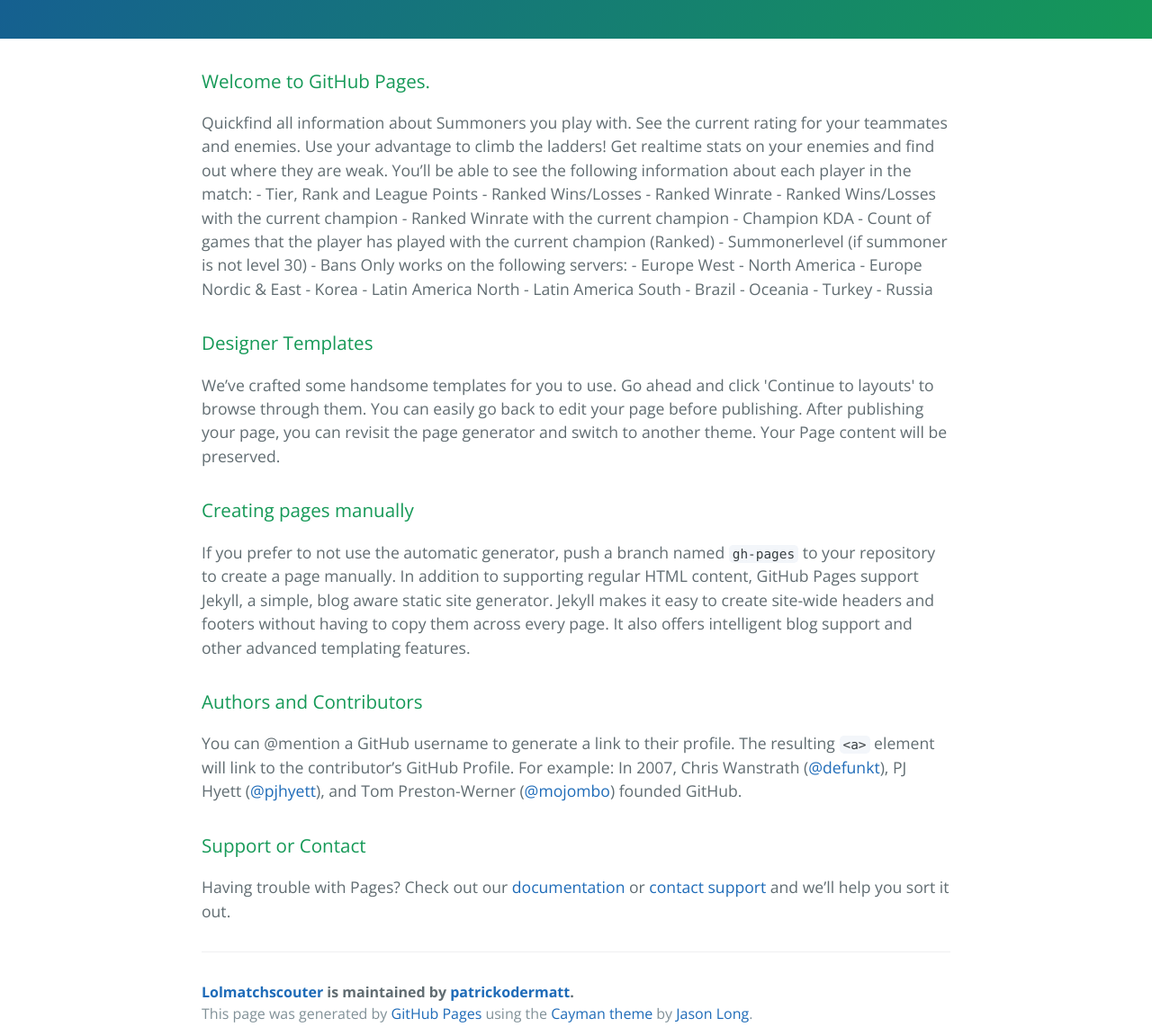
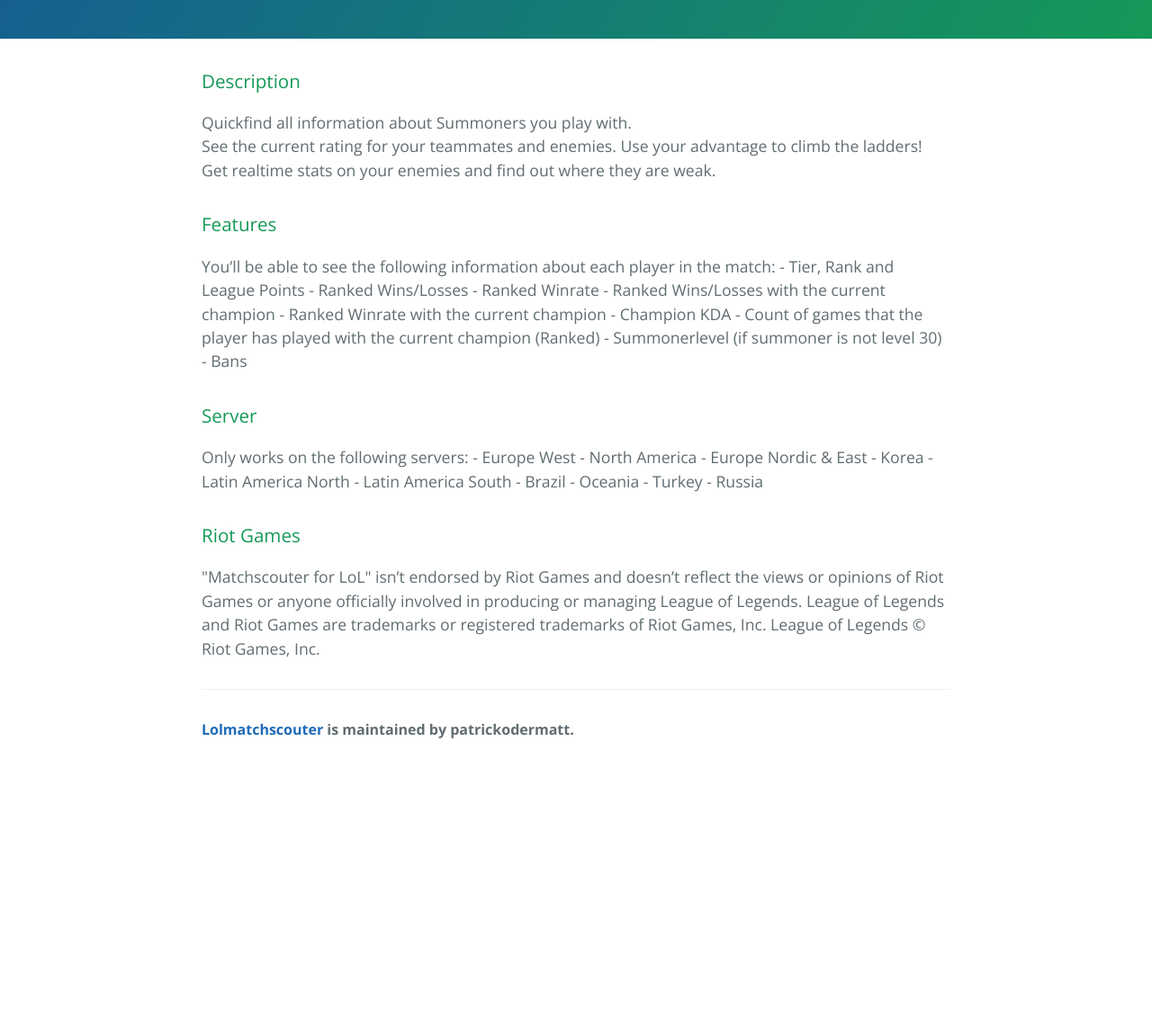
Before and after one commit to patrickodermatt/lolmatchscouter, a plain HTML site: page index.html in a window 1280 px wide. Shown: the part 340-1482 px from the top of the page at 90% size. After the commit the page ends 1195 px from the top, so only its background shows below. Drawn offline with nearby package versions, Linux system fonts and the light colour scheme.

Commit message:
Update index.html

```diff
--- a/index.html
+++ b/index.html
@@ -17,13 +17,13 @@
     </section>
 
     <section class="main-content">
-      <h3>
-<a id="welcome-to-github-pages" class="anchor" href="#welcome-to-github-pages" aria-hidden="true"><span aria-hidden="true" class="octicon octicon-link"></span></a>Welcome to GitHub Pages.</h3>
+<h3>Description</h3><p>
 
-<p>Quickfind all information about Summoners you play with.
-See the current rating for your teammates and enemies. Use your advantage to climb the ladders!
-Get realtime stats on your enemies and find out where they are weak.
+<p>Quickfind all information about Summoners you play with.<br />
+See the current rating for your teammates and enemies. Use your advantage to climb the ladders!<br />
+  Get realtime stats on your enemies and find out where they are weak.<br /></p>
 
+<h3>Features</h3><p>
 You’ll be able to see the following information about each player in the match:
 
 - Tier, Rank and League Points
@@ -34,9 +34,9 @@ You’ll be able to see the following information about each player in the match
 - Champion KDA
 - Count of games that the player has played with the current champion (Ranked)
 - Summonerlevel (if summoner is not level 30)
-- Bans
+        - Bans</p>
 
-
+        <h3>Server</h3><p>
 Only works on the following servers:
 - Europe West
 - North America
@@ -49,30 +49,10 @@ Only works on the following servers:
 - Turkey
 - Russia</p>
 
-<h3>
-<a id="designer-templates" class="anchor" href="#designer-templates" aria-hidden="true"><span aria-hidden="true" class="octicon octicon-link"></span></a>Designer Templates</h3>
-
-<p>We’ve crafted some handsome templates for you to use. Go ahead and click 'Continue to layouts' to browse through them. You can easily go back to edit your page before publishing. After publishing your page, you can revisit the page generator and switch to another theme. Your Page content will be preserved.</p>
-
-<h3>
-<a id="creating-pages-manually" class="anchor" href="#creating-pages-manually" aria-hidden="true"><span aria-hidden="true" class="octicon octicon-link"></span></a>Creating pages manually</h3>
-
-<p>If you prefer to not use the automatic generator, push a branch named <code>gh-pages</code> to your repository to create a page manually. In addition to supporting regular HTML content, GitHub Pages support Jekyll, a simple, blog aware static site generator. Jekyll makes it easy to create site-wide headers and footers without having to copy them across every page. It also offers intelligent blog support and other advanced templating features.</p>
-
-<h3>
-<a id="authors-and-contributors" class="anchor" href="#authors-and-contributors" aria-hidden="true"><span aria-hidden="true" class="octicon octicon-link"></span></a>Authors and Contributors</h3>
-
-<p>You can @mention a GitHub username to generate a link to their profile. The resulting <code>&lt;a&gt;</code> element will link to the contributor’s GitHub Profile. For example: In 2007, Chris Wanstrath (<a href="https://github.com/defunkt" class="user-mention">@defunkt</a>), PJ Hyett (<a href="https://github.com/pjhyett" class="user-mention">@pjhyett</a>), and Tom Preston-Werner (<a href="https://github.com/mojombo" class="user-mention">@mojombo</a>) founded GitHub.</p>
-
-<h3>
-<a id="support-or-contact" class="anchor" href="#support-or-contact" aria-hidden="true"><span aria-hidden="true" class="octicon octicon-link"></span></a>Support or Contact</h3>
-
-<p>Having trouble with Pages? Check out our <a href="https://help.github.com/pages">documentation</a> or <a href="https://github.com/contact">contact support</a> and we’ll help you sort it out.</p>
-
+      <h3>Riot Games</h3>
+      <p>"Matchscouter for LoL" isn’t endorsed by Riot Games and doesn’t reflect the views or opinions of Riot Games or anyone officially involved in producing or managing League of Legends. League of Legends and Riot Games are trademarks or registered trademarks of Riot Games, Inc. League of Legends © Riot Games, Inc.</p>
       <footer class="site-footer">
-        <span class="site-footer-owner"><a href="https://github.com/patrickodermatt/lolmatchscouter">Lolmatchscouter</a> is maintained by <a href="https://github.com/patrickodermatt">patrickodermatt</a>.</span>
-
-        <span class="site-footer-credits">This page was generated by <a href="https://pages.github.com">GitHub Pages</a> using the <a href="https://github.com/jasonlong/cayman-theme">Cayman theme</a> by <a href="https://twitter.com/jasonlong">Jason Long</a>.</span>
+        <span class="site-footer-owner"><a href="https://github.com/patrickodermatt/lolmatchscouter">Lolmatchscouter</a> is maintained by patrickodermatt.</span>
       </footer>
 
     </section>
```
